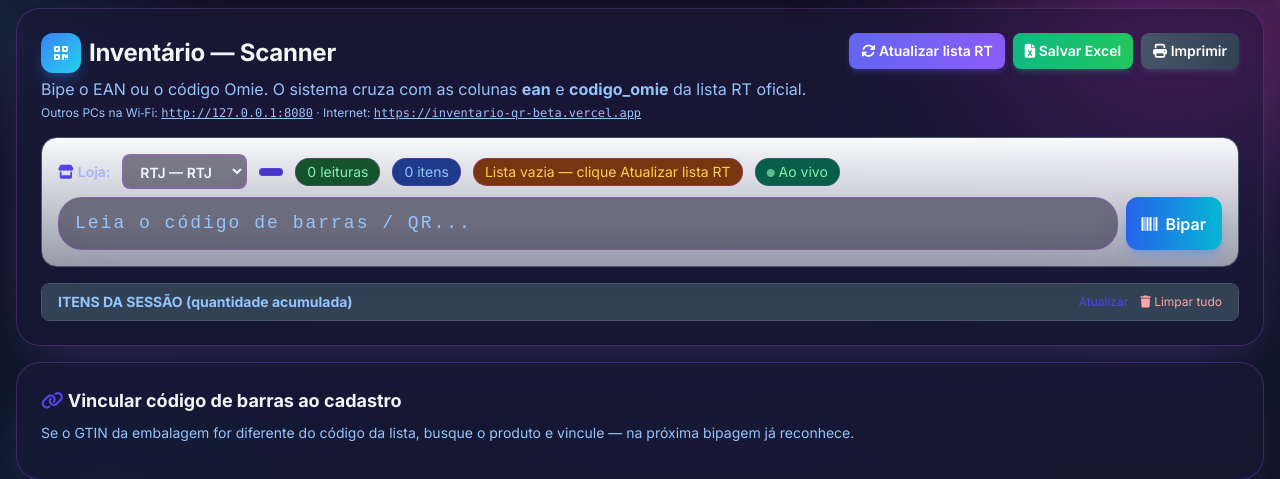
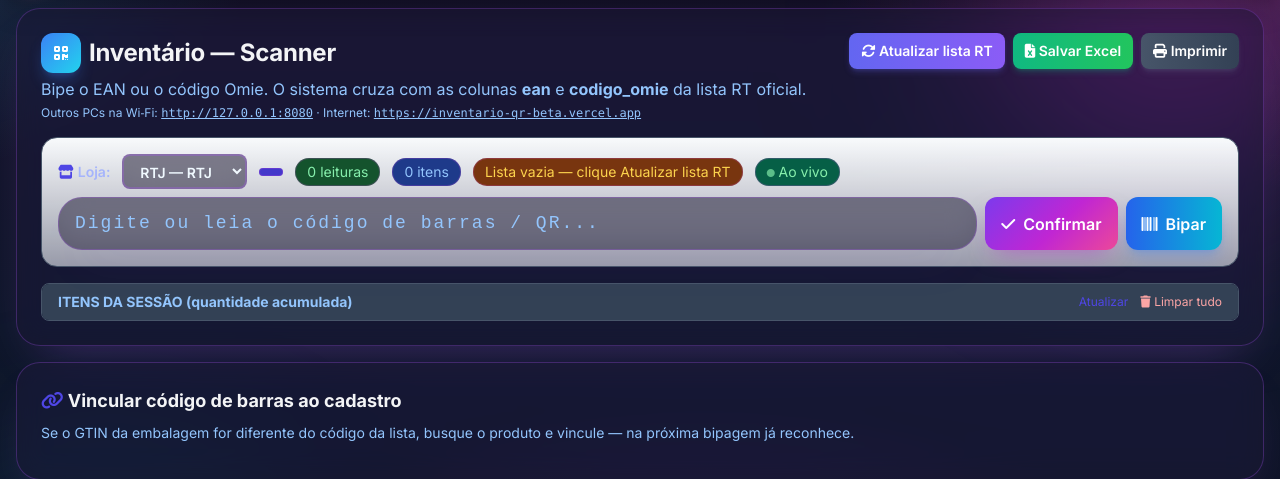
Before and after one commit to souzafabricio28-blip/inventario-qr, a Flask app: page /scanner in a window 1280 px wide. Shown: the part 56-535 px from the top of the page. Run offline with Flask 3, Linux system fonts and the light colour scheme; the visitor is signed in with stand-in values (Sample User, id 1); data that the repository does not hold is empty; some libraries are stand-ins or nearby versions.

Commit message:
scanner: digito+Confirmar age como bip (input em form com botao enviar, Enter/submit dispara processarLeitura)

```diff
--- a/templates/scanner.html
+++ b/templates/scanner.html
@@ -37,17 +37,23 @@
                 <i class="fas fa-circle text-[8px] align-middle animate-pulse"></i> Ao vivo
             </span>
         </div>
-        <div class="flex gap-2">
+        <form id="form_leitura" class="flex gap-2" autocomplete="off" onsubmit="return false">
             <input type="text" id="ean_input" autofocus
                    class="ean-input flex-1 border-2 border-indigo-200 bg-white rounded-xl px-4 py-3 shadow-sm focus:border-indigo-400 focus:outline-none"
-                   placeholder="Leia o código de barras / QR...">
+                   placeholder="Digite ou leia o código de barras / QR...">
+            <button type="submit"
+                    class="shrink-0 bg-indigo-600 text-white px-4 py-3 rounded-xl hover:bg-indigo-700 font-semibold shadow-lg shadow-indigo-500/30"
+                    title="Confirmar — conta como se tivesse bipado">
+                <i class="fas fa-check"></i>
+                <span class="hidden sm:inline ml-1">Confirmar</span>
+            </button>
             <button type="button" onclick="toggleCamera()"
                     class="shrink-0 bg-gradient-to-r from-blue-600 to-cyan-500 text-white px-4 py-3 rounded-xl hover:brightness-110 font-semibold shadow-lg shadow-blue-500/30"
                     title="Abrir câmera em bip contínuo">
                 <i class="fas fa-barcode"></i>
                 <span class="hidden sm:inline ml-1">Bipar</span>
             </button>
-        </div>
+        </form>
         <p class="text-xs text-gray-500 mt-2 sm:hidden">Toque em <b>Bipar</b>: câmera fica aberta e conta cada código na hora (sem tirar foto). Use o site em HTTPS.</p>
     </div>
 
@@ -165,17 +171,17 @@
         mostrarToast('Loja selecionada: ' + lojaAtual, 'sucesso');
     }
 
-    document.getElementById('ean_input').addEventListener('keydown', async function(e) {
-        if (e.key === 'Enter') {
-            e.preventDefault();
-            const ean = this.value.trim();
-            this.value = '';
-            if (!ean) {
-                document.getElementById('ean_input').focus();
-                return;
-            }
-            await processarLeitura(ean);
+    document.getElementById('form_leitura').addEventListener('submit', async function(e) {
+        e.preventDefault();
+        const input = document.getElementById('ean_input');
+        const ean = input.value.trim();
+        input.value = '';
+        if (!ean) {
+            input.focus();
+            return;
         }
+        await processarLeitura(ean);
+        input.focus();
     });
 
     async function garantirSessao() {
```
